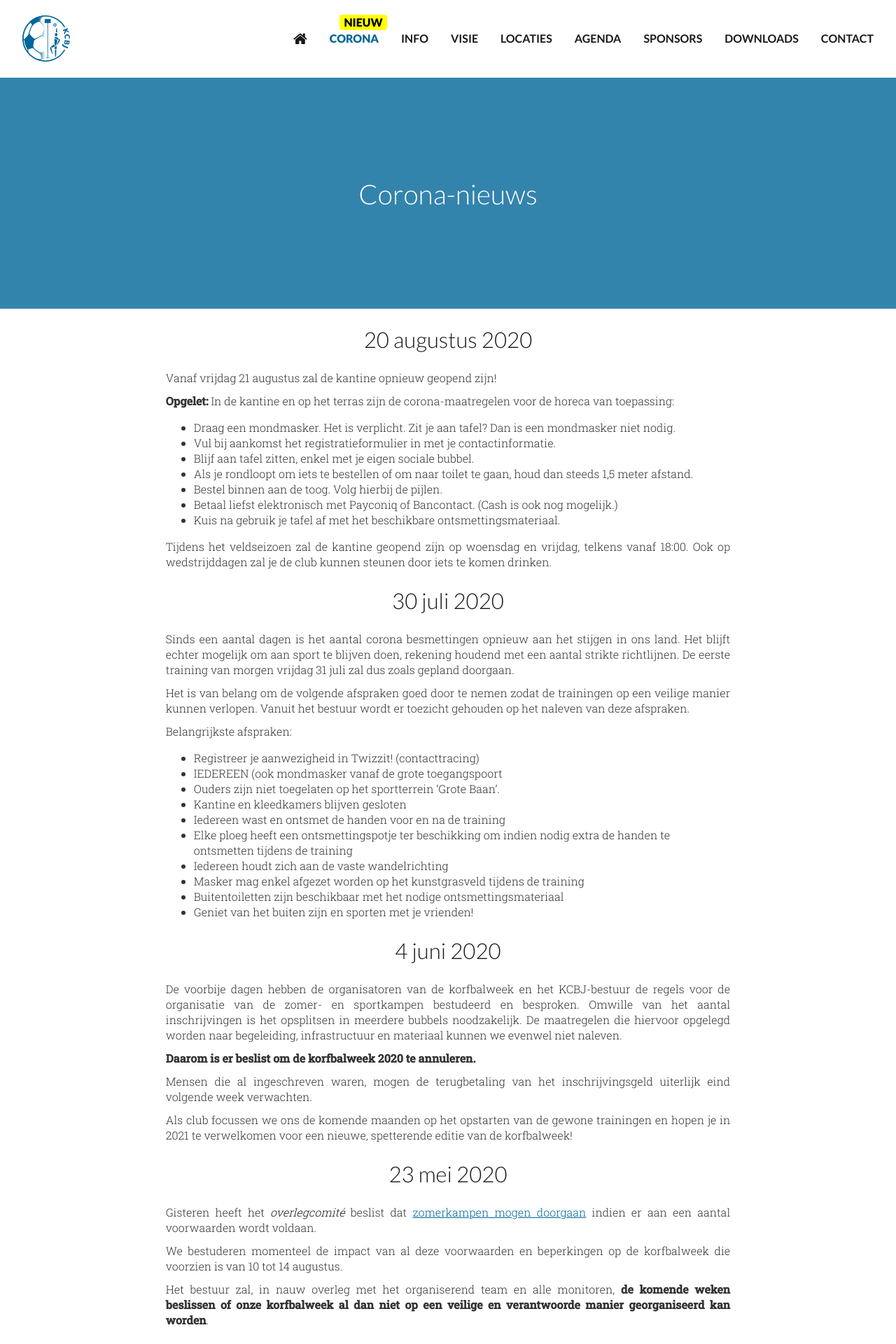
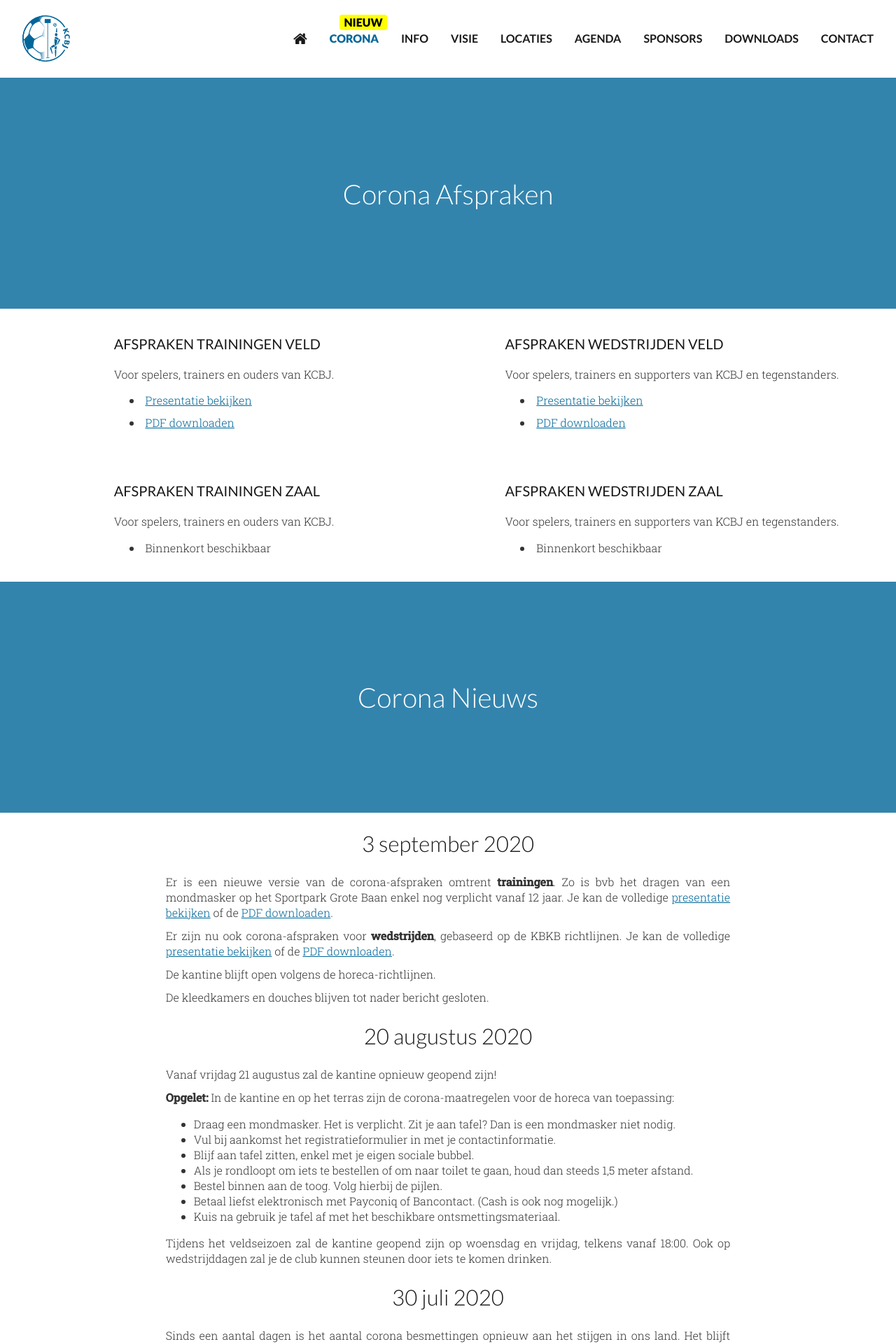
Before and after one commit to kcbj/kcbj.github.io, a Jekyll site: the page built from corona/index.html, in a window 1280 px wide. Shown: the top 1920 px of the page at 70% size. Built offline with Jekyll 4.4.1, drawn with Linux system fonts in a browser that asks for light colours; nearby versions of some CDN libraries.

Commit message:
Update corona

```diff
--- /dev/null
+++ b/_sass/_corona.scss
@@ -0,0 +1,19 @@
+.corona {
+
+    .corona-afspraak{
+
+        width: 50%;
+
+        p {
+        }
+        ul {
+            margin-bottom: 2em;
+            margin-top: 0em;
+
+            li {
+                padding: 0.3em;
+            }
+        }
+    }
+
+}
--- a/corona/index.html
+++ b/corona/index.html
@@ -1,17 +1,67 @@
 ---
 layout: default
-title: Corona-nieuws
+title: Corona Informatie
 class: corona
+description: Corona informatie en afspraken van KCBJ.
 ---
-<section id="welcome" class="first container hero background nomargin">
+<section id="corona-afspraken-titel" class="first container hero background nomargin">
   <div class="overlay blue"></div>
   <div class="wrapper">
-    <h1>Corona-nieuws</h1>
+    <h1>Corona Afspraken</h1>
   </div>
 </section>
 <div class="container">
-  <div id="corona" class="wrapper">
+  <div class="wrapper corona-afspraak">
+      <h2>Afspraken trainingen veld</h2>
+      <p>Voor spelers, trainers en ouders van KCBJ.</p>
+      <ul>
+        <li><a href="https://docs.google.com/presentation/d/1wT1o8Uz8eMnqwzrd2SU5gCkI_nZC2_qryxFzun912IA/present">Presentatie bekijken</a></li>
+        <li><a href="/downloads/files/corona/KCBJ_afspraken_corona_trainingen_veld_2020-09-03.pdf">PDF downloaden</a></li>
+      </ul>
+  </div>
+  <div class="wrapper corona-afspraak">
+      <h2>Afspraken wedstrijden veld</h2>
+      <p>Voor spelers, trainers en supporters van KCBJ en tegenstanders.</p>
+      <ul>
+        <li><a href="https://docs.google.com/presentation/d/13y1fbhoxsUIyvic6ei5ZI2xpOzC46zuVBVN_DSx_AGs/present">Presentatie bekijken</a></li>
+        <li><a href="/downloads/files/corona/KCBJ_afspraken_corona_wedstrijden_veld_2020-09-03.pdf">PDF downloaden</a></li>
+      </ul>
+  </div>
+  <div class="wrapper corona-afspraak">
+      <h2>Afspraken trainingen zaal</h2>
+      <p>Voor spelers, trainers en ouders van KCBJ.</p>
+      <ul>
+        <li>Binnenkort beschikbaar</li>
+      </ul>
+  </div>
+  <div class="wrapper corona-afspraak">
+      <h2>Afspraken wedstrijden zaal</h2>
+      <p>Voor spelers, trainers en supporters van KCBJ en tegenstanders.</p>
+      <ul>
+        <li>Binnenkort beschikbaar</li>
+      </ul>
+  </div>
+</div>
+<section id="corona-nieuws-titel" class="first container hero background nomargin">
+  <div class="overlay blue"></div>
+  <div class="wrapper">
+    <h1>Corona Nieuws</h1>
+  </div>
+</section>
+<div class="container">
+  <div id="corona-nieuws" class="wrapper">
     <div class="text">
+      <h1>3 september 2020</h1>
+      <p>Er is een nieuwe versie van de corona-afspraken omtrent <b>trainingen</b>. Zo is bvb het dragen van een mondmasker op het Sportpark Grote Baan enkel nog verplicht vanaf 12 jaar.
+        Je kan de volledige <a href="https://docs.google.com/presentation/d/1wT1o8Uz8eMnqwzrd2SU5gCkI_nZC2_qryxFzun912IA/present">presentatie bekijken</a>
+      of de <a href="/downloads/files/corona/KCBJ_afspraken_corona_trainingen_veld_2020-09-03.pdf">PDF downloaden</a>.
+      </p>
+      <p>Er zijn nu ook corona-afspraken voor <b>wedstrijden</b>, gebaseerd op de KBKB richtlijnen.
+        Je kan de volledige <a href="https://docs.google.com/presentation/d/13y1fbhoxsUIyvic6ei5ZI2xpOzC46zuVBVN_DSx_AGs/present">presentatie bekijken</a>
+        of de <a href="/downloads/files/corona/KCBJ_afspraken_corona_wedstrijden_veld_2020-09-03.pdf">PDF downloaden</a>.
+      </p>
+      <p>De kantine blijft open volgens de horeca-richtlijnen.</p>
+      <p>De kleedkamers en douches blijven tot nader bericht gesloten.</p>
       <h1>20 augustus 2020</h1>
       <p>Vanaf vrijdag 21 augustus zal de kantine opnieuw geopend zijn!</p>
       <p><b>Opgelet:</b> In de kantine en op het terras zijn de corona-maatregelen voor de horeca van toepassing:</p>
--- a/css/main.scss
+++ b/css/main.scss
@@ -25,3 +25,4 @@
 @import 'banner';
 @import 'sponsors';
 @import 'contact';
+@import 'corona';
```
Also changed, not shown: _data/downloads.yml (+11 -0 lines), 2 other files.
